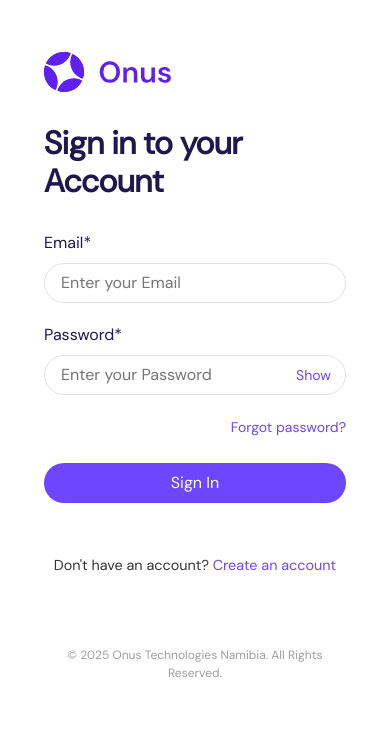
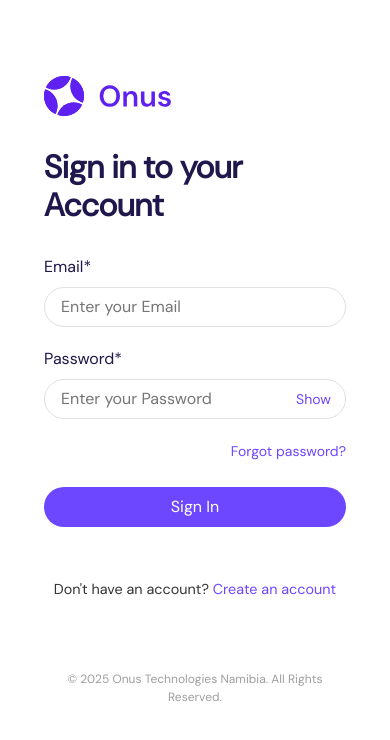
Before and after one commit to rowan-franciscus/onus-health-application, a React (Create React App) app in the folder client/: page /sign-in in a window 390 px wide. Shown: the top 740 px of the page. Built offline with nearby package versions, Linux system fonts and the light colour scheme; no server answers.

Commit message:
Add top spacing for logo on mobile auth pages
- Added padding-top and margin-top to logo container on mobile
- Ensures 1.5rem total spacing above logo to prevent cut-off
- Fixes logo visibility issue on 390px mobile viewport

```diff
--- a/client/src/pages/auth/Auth.module.css
+++ b/client/src/pages/auth/Auth.module.css
@@ -610,6 +610,12 @@
   .authPageContainer .adminAuthCard {
     padding: 2rem 1.5rem;
   }
+
+  /* Ensure logo has space at the top on mobile */
+  .authPageContainer .adminAuthCard .logoContainer {
+    padding-top: 1rem;
+    margin-top: 0.5rem;
+  }
 }
 
 .adminAuthCard .authFooter {
```
